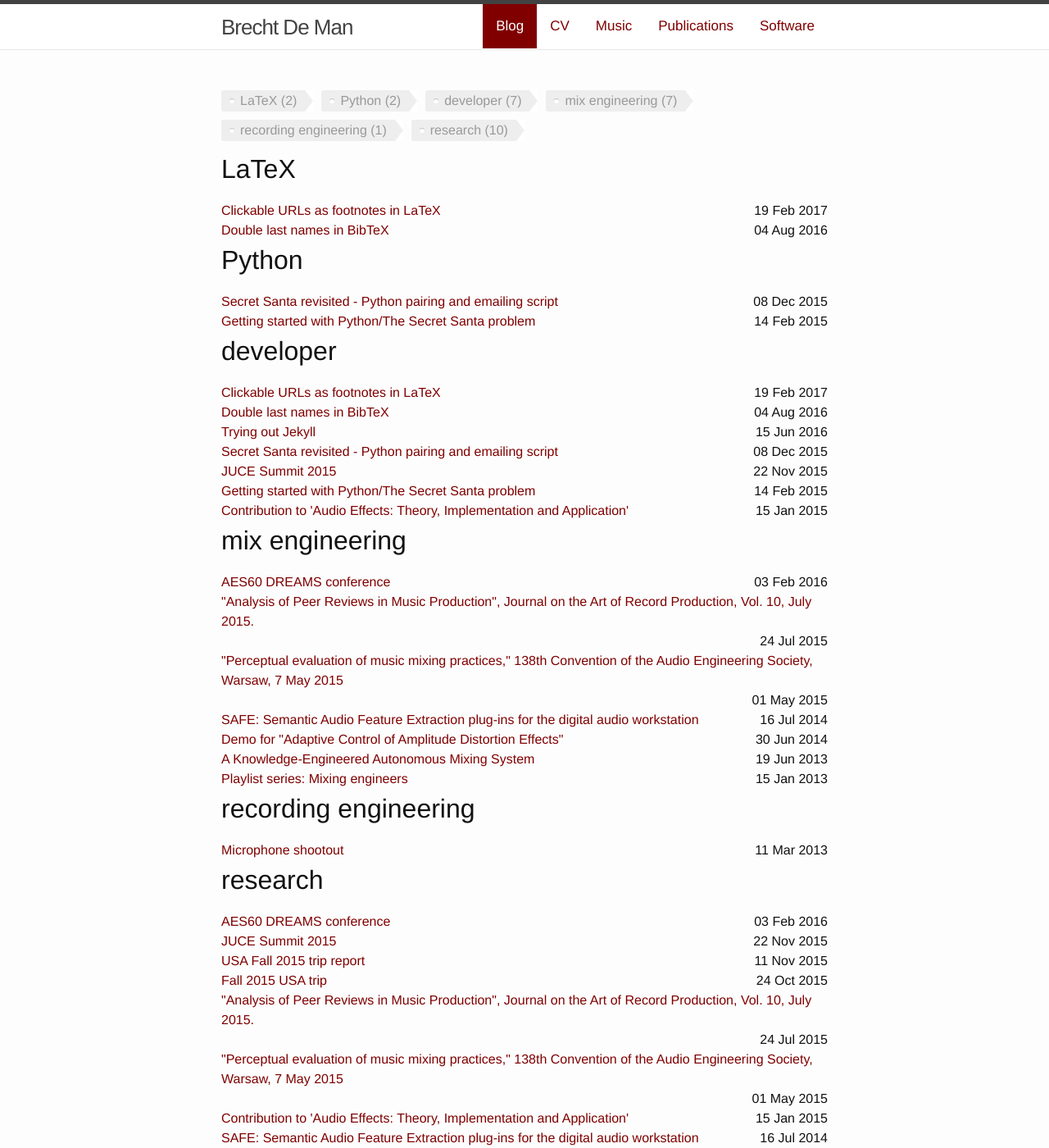
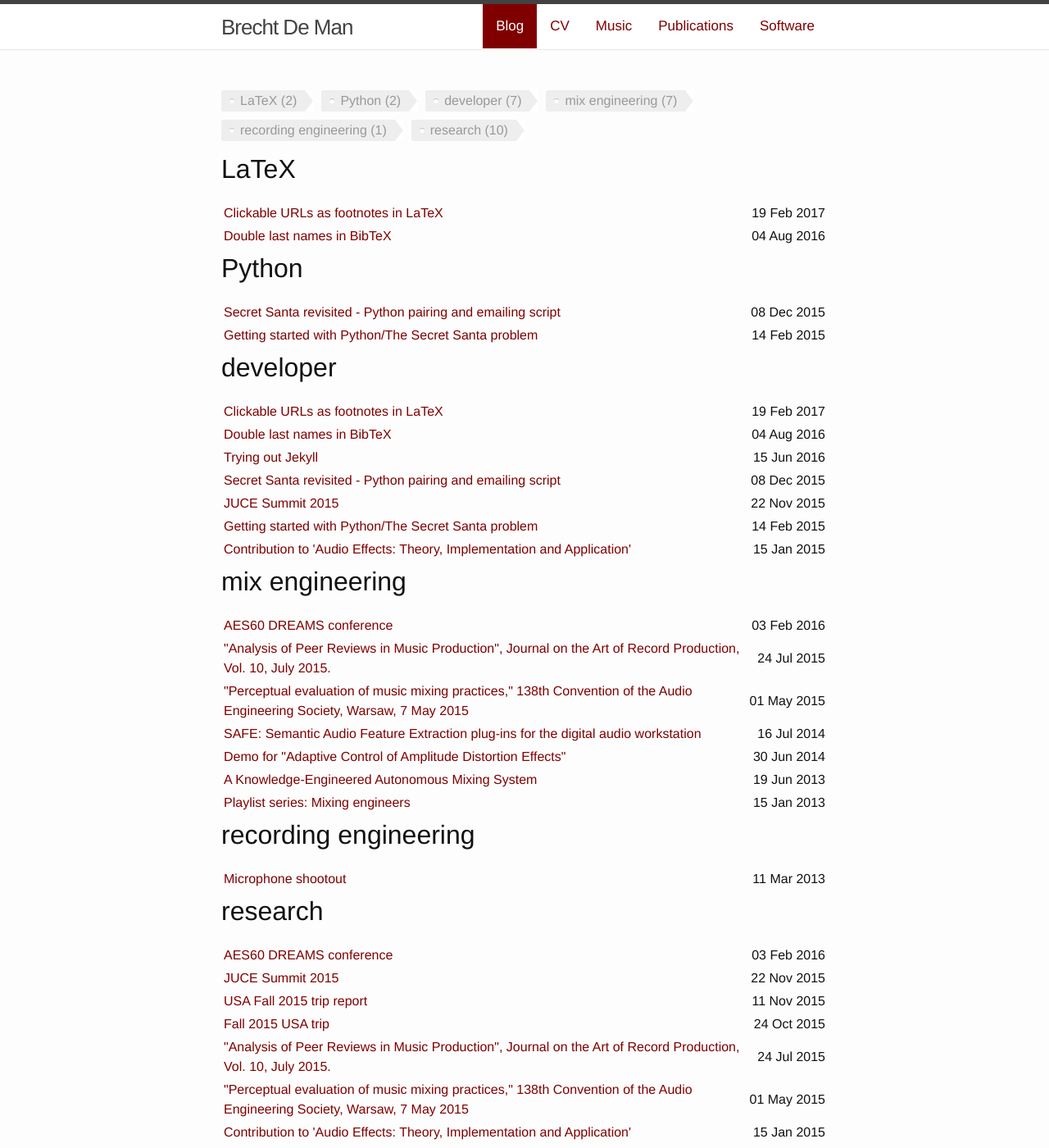
Before and after one commit to BrechtDeMan/BrechtDeMan.github.io, a Jekyll site: the page built from blog/tags.md, in a window 1280 px wide and 1400 px high. Shown: the whole window at 82% size. Built offline with Jekyll 4.4.1, drawn with Linux system fonts in a browser that asks for light colours; nearby versions of some CDN libraries.

Commit message:
Scroll bar always visible (avoid jumping horizontally); tag page in table structure to wrap text properly.

```diff
--- a/_sass/_base.scss
+++ b/_sass/_base.scss
@@ -9,6 +9,9 @@ dl, dd, ol, ul, figure {
 }
 
 
+html{
+  overflow-y: scroll;
+}
 
 /**
  * Basic styling
--- a/blog/tags.md
+++ b/blog/tags.md
@@ -29,16 +29,21 @@ to the `site_tags` variable. -->
   {% for item in (0..site.tags.size) %}{% unless forloop.last %}
     {% capture this_word %}{{ tag_words[item] }}{% endcapture %}
     <h2 id="{{ this_word | cgi_escape }}">{{ this_word }}</h2>
+    <table width="100%">
     {% for post in site.tags[this_word] %}{% if post.title != null %}
-      <div>
-        <span style="float: left;">
-          <a href="{{ post.url }}" target="_self">{{ post.title }}</a>
-        </span>
-        <span style="float: right;">
-          {{ post.date | date_to_string }}
-        </span>
-      </div>
-      <div style="clear: both;"></div>
+      <tr>
+        <td>
+          <span style="float: left; text-align: left;">
+            <a href="{{ post.url }}" target="_self">{{ post.title }}</a>
+          </span>
+        </td>
+        <td>
+          <span style="float: right; text-align: right; white-space: nowrap;">
+            {{ post.date | date_to_string }}
+          </span>
+        </td>
+      </tr>
     {% endif %}{% endfor %}
+    </table>
   {% endunless %}{% endfor %}
 </div>
--- a/index.html
+++ b/index.html
@@ -15,7 +15,7 @@ redirect_from:
 
 <i>Latest open access publication:</i>
 <br />
-<a href="http://www.aes.org/e-lib/browse.cfm?elib=18548">Perceptual Evaluation and Analysis of Reverberation in Multitrack Music Production</a>
+<a href="http://www.aes.org/e-lib/browse.cfm?elib=18548">Perceptual Evaluation and Analysis of Reverberation in Multitrack Music Production</a> (CC BY)
 
 <br />
 <br />
```
